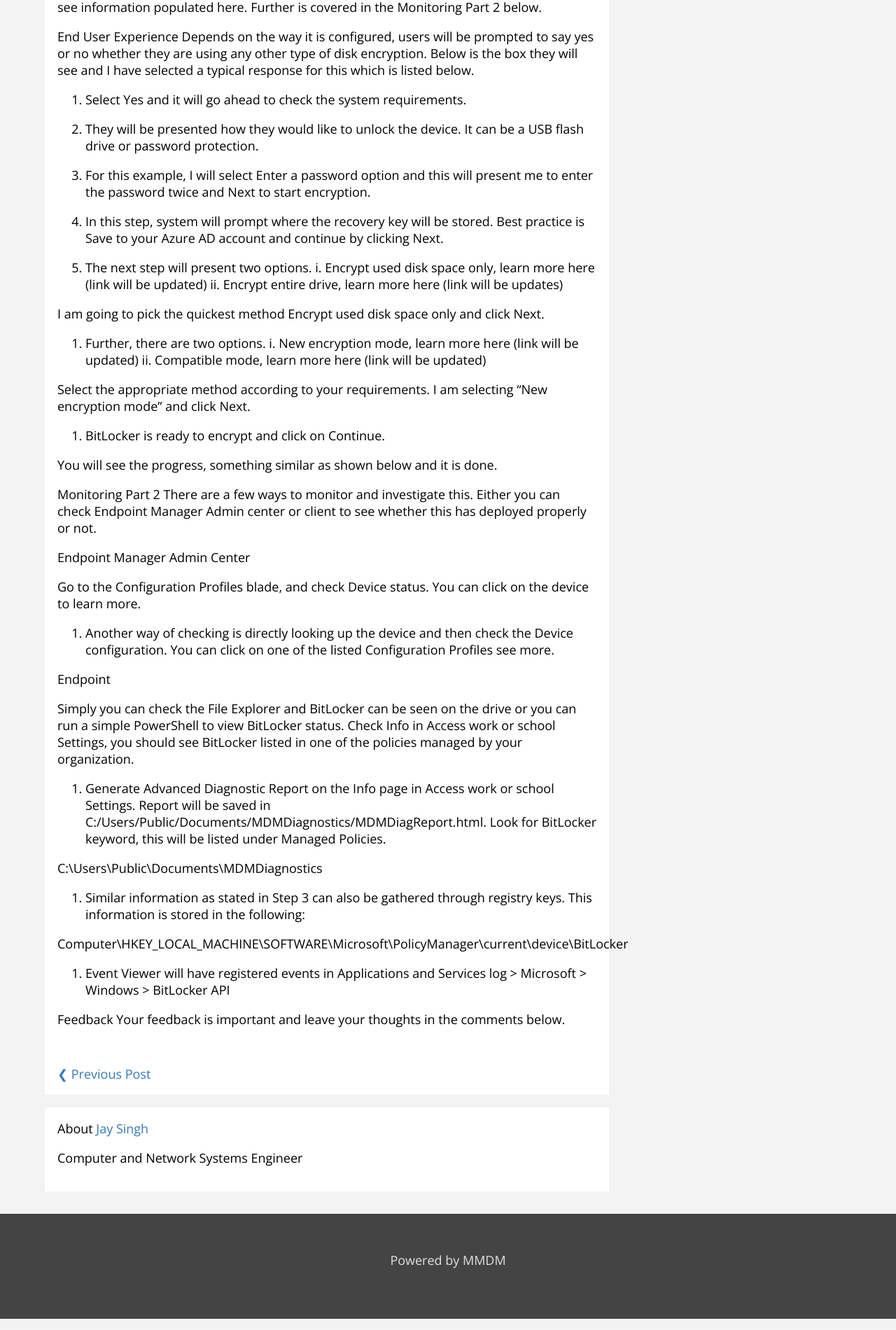
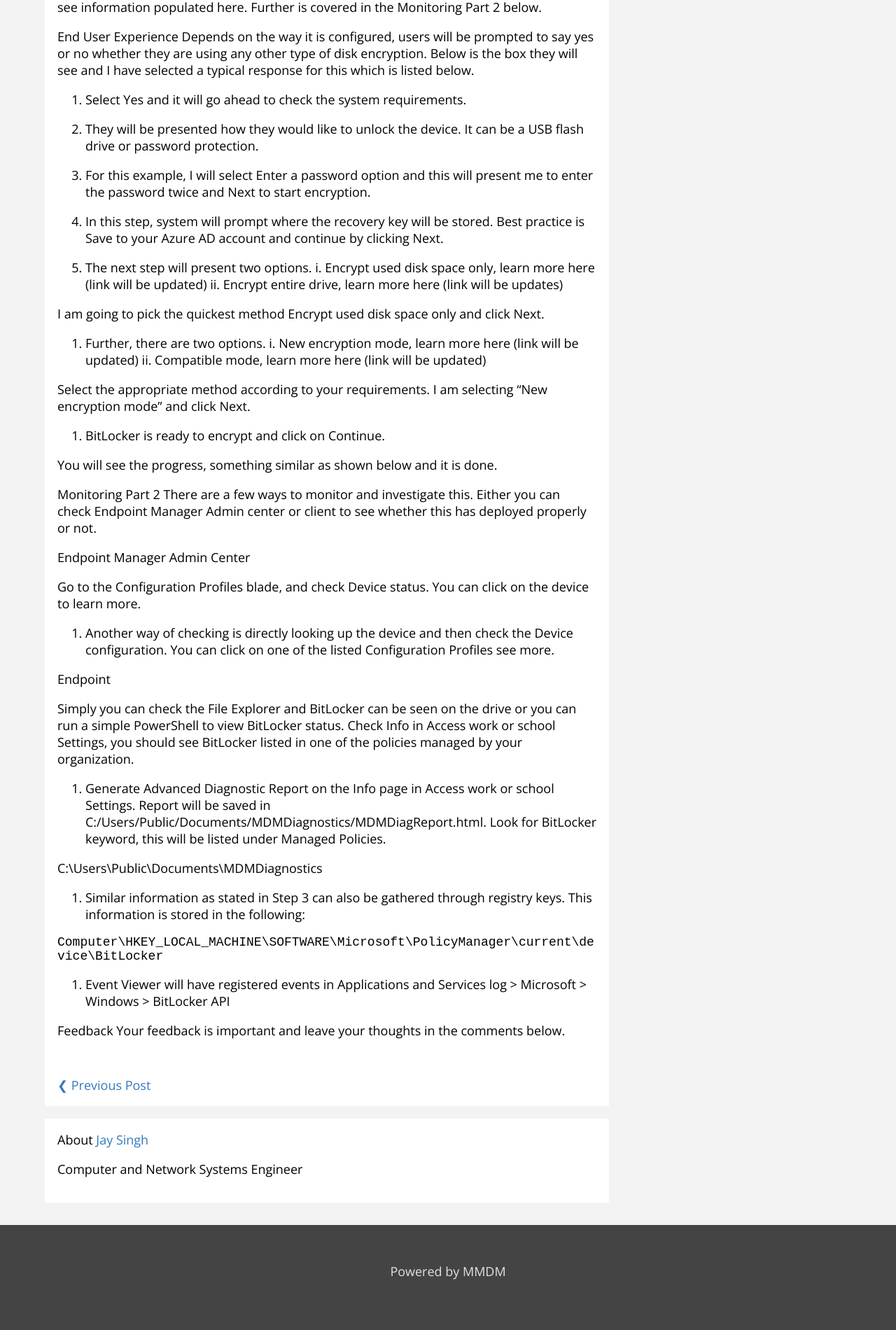
Before and after one commit to jays1ngh/jays1ngh.github.io, a Jekyll site: the page built from _posts/2021-06-05-Enable-BitLocker-with-non-compatible-TPM.md, in a window 1280 px wide. Shown: the part 1765-3665 px from the top of the page at 70% size. Built offline with Jekyll 4.4.1, drawn with Linux system fonts in a browser that asks for light colours.

Commit message:
updated files

````diff
--- a/_posts/2021-06-05-Enable-BitLocker-with-non-compatible-TPM.md
+++ b/_posts/2021-06-05-Enable-BitLocker-with-non-compatible-TPM.md
@@ -120,7 +120,9 @@
 
 4. Similar information as stated in Step 3 can also be gathered through registry keys. This information is stored in the following:
 
+```cmd
 Computer\HKEY_LOCAL_MACHINE\SOFTWARE\Microsoft\PolicyManager\current\device\BitLocker
+```
 
 5. Event Viewer will have registered events in Applications and Services log > Microsoft > Windows > BitLocker API
 
--- a/_sass/main.scss
+++ b/_sass/main.scss
@@ -19,6 +19,17 @@
   font-size: 1.125rem;
   font-weight: 300;
   background-color: #f3f3f3;
+
+  // Syntax issue resolution
+  word-wrap: break-word; /* force long words to break */
+  overflow-wrap: break-word; /* newer syntax standard that replaces word-wrap */
+}
+
+// Sytax issue resolved
+code,
+pre,
+samp {
+  white-space: pre-wrap; /* force long lines to break */
 }
 
 footer {
@@ -465,6 +476,11 @@
 }
 
 /* =====================
+    highlighter
+======================= */
+
+
+/* =====================
     Responsive Media Queries
     =====================*/
 @media (min-width:200px) and (max-width:390px) {
````
